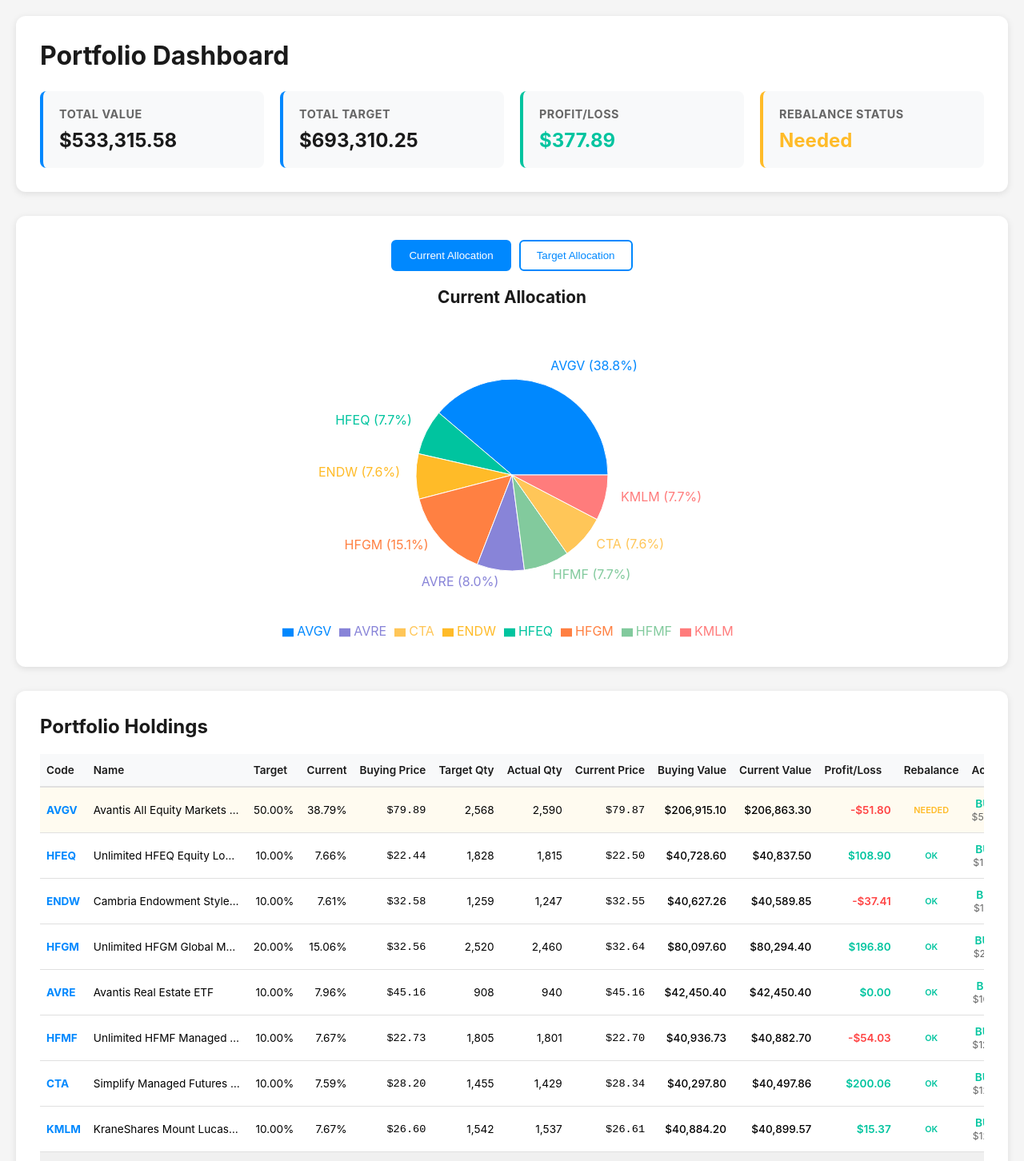
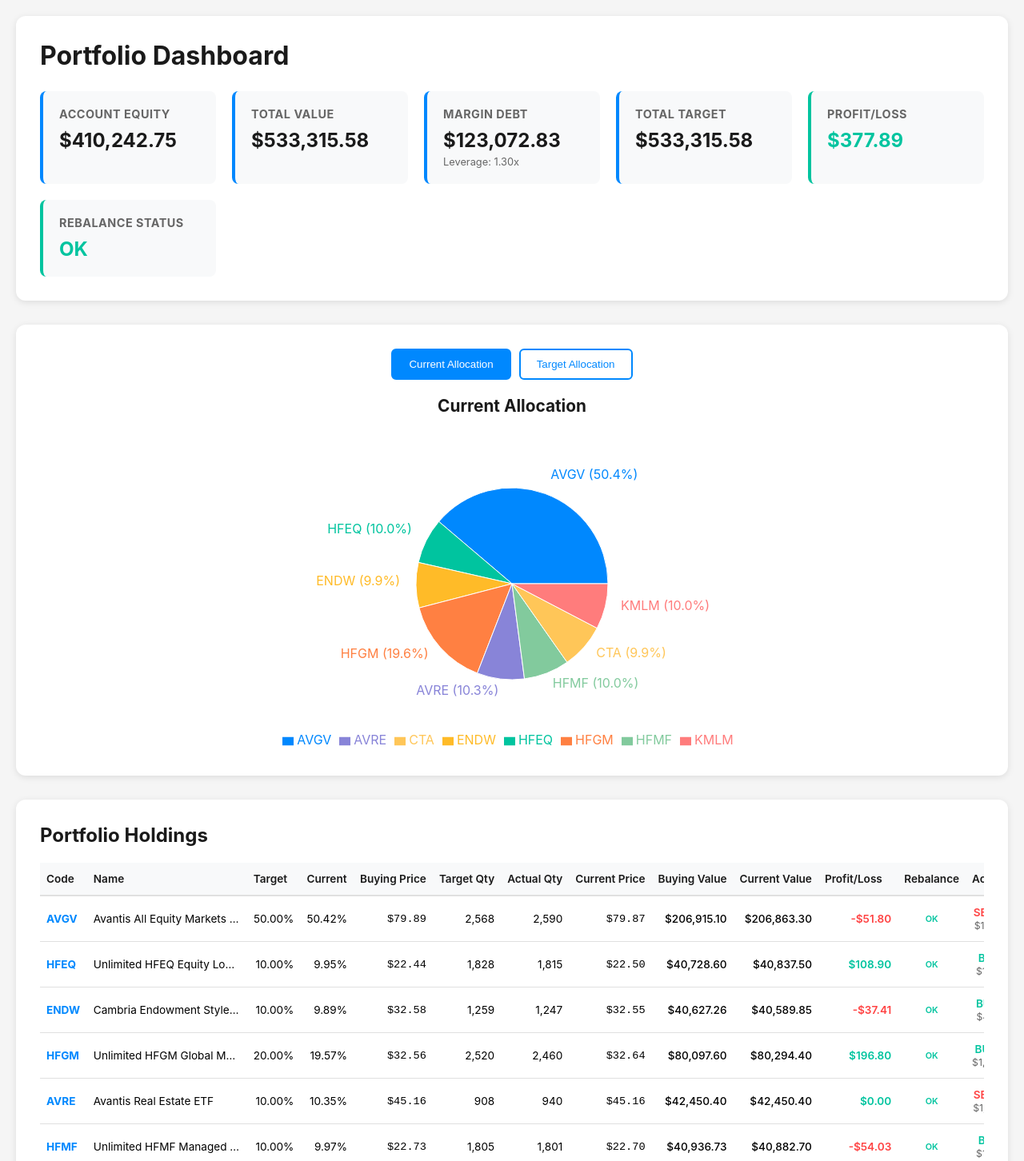
Before and after one commit to kennethyau1992/portfolio-investment, a React app: page / in a window 1280 px wide. Shown: the top 1452 px of the page at 80% size. Built offline with nearby package versions, Linux system fonts and the light colour scheme; the HTML template or start-up script is replaced by a standard one.

Commit message:
Add margin debt support for account equity based allocations

```diff
--- a/src/App.css
+++ b/src/App.css
@@ -58,6 +58,13 @@ body {
   font-size: 1.5em;
   font-weight: bold;
   color: #1a1a1a;
+}
+
+.summary-card small {
+  display: block;
+  margin-top: 5px;
+  font-size: 0.8em;
+  color: #666;
 }
 
 .summary-card.positive {
--- a/src/components/Dashboard.jsx
+++ b/src/components/Dashboard.jsx
@@ -23,10 +23,13 @@ const Dashboard = () => {
           return sum + (h.actualQuantity * currentPrices[h.code]);
         }, 0);
 
+        const accountEquity = portfolioData.accountEquity || totalValue;
+
         const processedData = calculateRebalancing(
           portfolioData.holdings,
           currentPrices,
-          totalValue
+          totalValue,
+          accountEquity
         );
 
         setHoldings(processedData);
@@ -54,6 +57,9 @@ const Dashboard = () => {
   const totalTargetValue = holdings.reduce((sum, h) => sum + h.targetValue, 0);
   const totalProfit = holdings.reduce((sum, h) => sum + h.profitLoss, 0);
   const needsRebalance = holdings.some(h => h.needsRebalancing);
+  const accountEquity = portfolioData.accountEquity || totalCurrentValue;
+  const marginDebt = totalCurrentValue - accountEquity;
+  const leverageRatio = totalCurrentValue / accountEquity;
 
   if (loading) {
     return <div className="loading">Loading portfolio data...</div>;
@@ -69,8 +75,17 @@ const Dashboard = () => {
         <h1>Portfolio Dashboard</h1>
         <div className="summary-cards">
           <div className="summary-card">
+            <h3>Account Equity</h3>
+            <p className="value">{formatCurrency(accountEquity)}</p>
+          </div>
+          <div className="summary-card">
             <h3>Total Value</h3>
             <p className="value">{formatCurrency(totalCurrentValue)}</p>
+          </div>
+          <div className="summary-card">
+            <h3>Margin Debt</h3>
+            <p className="value">{formatCurrency(marginDebt)}</p>
+            <small>Leverage: {leverageRatio.toFixed(2)}x</small>
           </div>
           <div className="summary-card">
             <h3>Total Target</h3>
--- a/src/data/portfolio.json
+++ b/src/data/portfolio.json
@@ -1,4 +1,5 @@
 {
+  "accountEquity": 410242.75,
   "holdings": [
     {
       "code": "AVGV",
--- a/src/utils/rebalancing.js
+++ b/src/utils/rebalancing.js
@@ -1,10 +1,12 @@
-export const calculateRebalancing = (holdings, currentPrices, totalPortfolioValue) => {
+export const calculateRebalancing = (holdings, currentPrices, totalPortfolioValue, accountEquity) => {
+  const marginDebt = totalPortfolioValue - accountEquity;
+
   return holdings.map(holding => {
     const currentPrice = currentPrices[holding.code] || holding.buyingPrice;
     const currentValue = holding.actualQuantity * currentPrice;
     const buyingValue = holding.actualQuantity * holding.buyingPrice;
-    const targetValue = totalPortfolioValue * (holding.targetAllocation / 100);
-    const currentAllocation = (currentValue / totalPortfolioValue) * 100;
+    const targetValue = accountEquity * (holding.targetAllocation / 100);
+    const currentAllocation = (currentValue / accountEquity) * 100;
 
     const absoluteDifference = currentAllocation - holding.targetAllocation;
     const relativeDifference = Math.abs(absoluteDifference / holding.targetAllocation) * 100;
```
